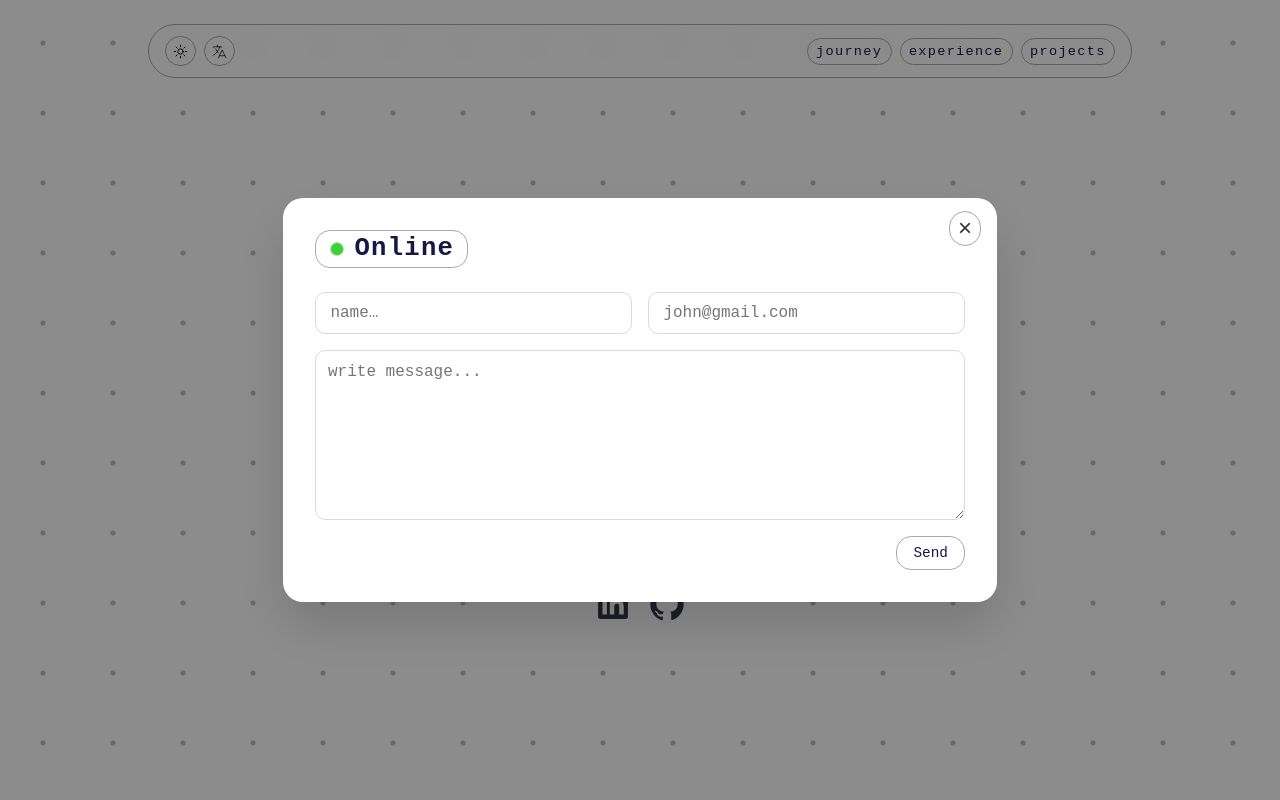
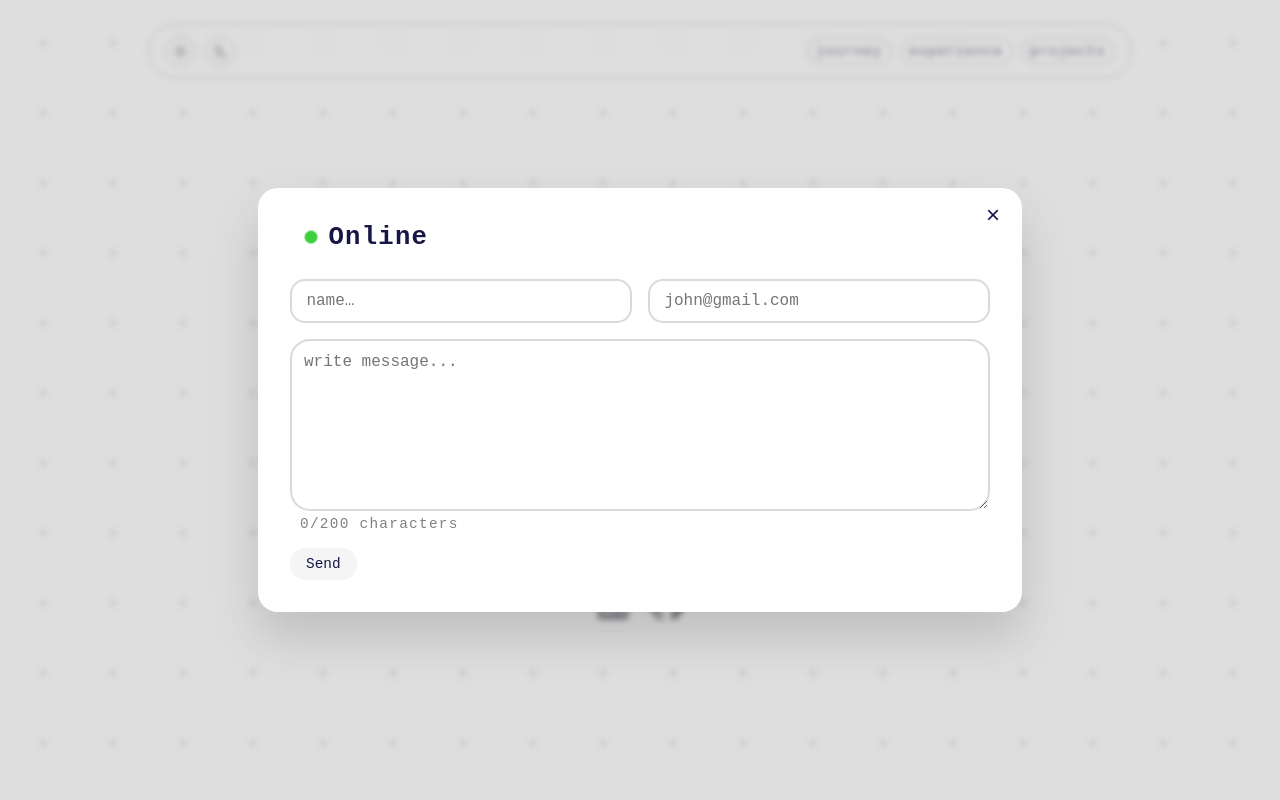
Before and after one commit to nicantmac/personalportfolio, a React (Vite) app: page / in a window 1280 px wide. Both pictures are taken after a click on the button "Let's Talk". Shown: the top 800 px of the page. Built offline with nearby package versions, Linux system fonts and the light colour scheme.

Commit message:
First mod: Added modal popup when user clicks on talk btn Second mod: added error indication if user types beyond the limit, add adjacent css file to match ui/ux design

```diff
--- a/src/components/Modal.css
+++ b/src/components/Modal.css
@@ -2,13 +2,14 @@
 .modal-sec {
     position: fixed;
     inset: 0;
-    z-index: 1000;
+    z-index: 500;
 }
 
 .modal-backdrop {
     position: fixed;
     inset: 0;
-    background: rgba(0, 0, 0, 0.45);
+    backdrop-filter: blur(3px);
+    background: rgba(183, 183, 183, 0.45);
     display: flex;
     justify-content: center;
     align-items: center;
@@ -17,13 +18,11 @@
 
 /* --- Modal box --- */
 .modal-box {
-    position: relative;
-    background: var(--default-bg-color);
-    width: 100%;
-    max-width: 650px;
-    border-radius: 20px;
-    padding: 2rem;
-    box-shadow: 0 25px 50px rgba(0,0,0,0.15);
+    /*display: flex; flex-direction: row;*/
+    position: relative; padding: 2rem;
+    width: 100%; max-width: 700px;
+    border-radius: 20px; background: var(--default-bg-color);
+    box-shadow: 0 25px 50px rgba(0, 0, 0, 0.15);
     animation: modalFade 0.25s ease-out;
 }
 
@@ -33,53 +32,29 @@
     to   { opacity: 1; transform: scale(1); }
 }
 
-/* Close button */
-.modal-close {
-    position: absolute;
-    top: 0.8rem;
-    right: 1rem;
-    background: transparent;
-    border: var(--border-type);
-    border-radius: 50px;
-    padding: 0.15rem 0.5rem;
-    font-size: 1.5rem;
-    cursor: pointer;
-    color: #333;
-    transition: 0.2s;
-}
-.modal-close:hover {
-    background-color: var(--btn-color-hover);
+.x-btn {
+    position: absolute; top: 0.8rem; right: 1rem;
+    background: transparent; border-radius: 50px; border: none;
+    font-size: 1.5rem; color: var(--text-color);
+    cursor: pointer; transition: transform 0.35s ease;
 }
 
-/* --- Modal content --- */
-.modal-content {
-    display: flex;
-    flex-direction: column;
-    gap: 1.5rem;
+.modal-close:hover { transform: rotate(90deg); }
+
+.modal-content { display: flex; flex-direction: column; gap: 1.5rem; }
+
+.modal-content header {
+    display: flex; gap: 0.6rem;
+    align-items: center; justify-content: center;
+    padding: 0.2rem 0.8rem;  width: fit-content;
+    border-radius: var(--radius-pill);
 }
 
-/* Header */
-.modal-header {
-    display: flex; gap: 0.6rem;
-    align-items: center; justify-content: center;
-    padding: 0.2rem 0.8rem;
-    border-radius: var(--radius-pill);
-    border: var(--border-type);
-    width: fit-content;
-}
+.modal-content header h2 { margin: 0; font-size: 1.6rem; }
 
-.modal-header h2 {
-    font-size: 1.6rem;
-    margin: 0;
-    font-weight: 600;
-}
-
-/* Online indicator */
 .blinker {
-    width: 11px;
-    height: 11px;
-    background: limegreen;
-    border-radius: 50%;
+    width: 11px; height: 11px;
+    background: limegreen; border-radius: 50%;
     animation: blink 1s infinite;
 }
 
@@ -89,65 +64,64 @@
     100% { transform: scale(0.8); opacity: 1; }
 }
 
-/* --- Form layout --- */
 .modal-form {
     display: flex;
     flex-direction: column;
     gap: 1rem;
 }
 
-.modal-row {
-    display: flex;
-    gap: 1rem;
-}
+.modal-form .info { display: flex; gap: 1rem; }
 
 /* When stacking elements (textareas etc) */
-.modal-row textarea {
+.write-msg {
     width: 100%;
+    box-sizing: border-box;
     padding: 0.75rem;
     font-size: 1rem;
     resize: vertical;
-    border-radius: 10px;
-    border: 1px solid #dadada;
-    outline: none;
+    border-radius: 20px;
+    border: 2px solid #dadada;
     font-family: inherit;
+    transition: border-color 0.4s ease;
 }
-.modal-row textarea:focus {
-    border-color: #333;
+.write-msg:focus { border-color: #656565; }
+
+.write-msg.error { border-color: red; animation: shake 0.3s ease}
+
+@keyframes shake {
+    0% { transform: translateX(0); }
+    25% { transform: translateX(-3px); }
+    50% { transform: translateX(3px); }
+    75% { transform: translateX(-1px); }
+    100% { transform: translateX(0); }
 }
 
 /* Inputs */
-.modal-row input {
+.modal-form .info input {
     flex: 1;
     padding: 0.7rem 0.9rem;
-    border-radius: 10px;
-    border: 1px solid #dadada;
+    border-radius: 15px;
+    border: 2px solid #dadada;
     font-size: 1rem;
     outline: none;
     font-family: inherit;
+    transition: border-color 0.4s ease;
 }
-.modal-row input:focus {
-    border-color: #333;
-}
-
-/* Actions */
-.modal-actions {
-    display: flex;
-    justify-content: flex-end;
-}
+.modal-form .info input:focus { border-color: #656565; }
 
 .modal-submit {
+    width: fit-content;
     padding: 0.5rem 1rem;
-    border: var(--border-type);
+    border: none;
     font-size: 0.9rem; font-family: var(--base-font), sans-serif;
-    background: transparent;
+    background: #f5f5f5;
     color: var(--text-color);
     border-radius: var(--radius-pill);
     cursor: pointer;
     transition: all 0.2s ease-in-out;
 }
 .modal-submit:hover {
-    background-color: var(--btn-color-hover);
+    background-color: #f1f1f1;
     transform: translateY(-1px);
 }
 
--- a/src/components/Modal.jsx
+++ b/src/components/Modal.jsx
@@ -1,24 +1,31 @@
+import { useState } from "react";
 import "./Modal.css";
+
 function Modal({ isOpen, onClose }) {
+    const [areaText, setAreaText] = useState("");
+    const maxLength = 200;
+
     if (!isOpen) return null; // don't render anything if closed
-
     const stopPropagation = (e) => e.stopPropagation();
 
     return (
         <section className="modal-sec">
             {/* Backdrop */}
             <div className="modal-backdrop" onClick={onClose}>
+
                 {/* Modal box */}
                 <div className="modal-box" onClick={stopPropagation}>
-                    <button className="modal-close" onClick={onClose}>×</button>
+                    <button className="x-btn" onClick={onClose}>×</button>
+
                     <div className="modal-content">
-                        <header className="modal-header">
+                        <header>
                             <span className="blinker"></span>
                             <h2 id="contact-modal-title">Online</h2>
                         </header>
+
                         {/* Contact form */}
                         <form className="modal-form">
-                            <div className="modal-row">
+                            <div className="info">
                                 <label htmlFor="name" className="sr-only">Name</label>
                                 <input id="name" name="name" type="text" placeholder="name…" required/>
 
@@ -26,19 +33,21 @@ function Modal({ isOpen, onClose }) {
                                 <input id="email" name="email" type="email" placeholder="john@gmail.com" required/>
                             </div>
 
-                            <div className="modal-row">
+                            <div>
                                 <label htmlFor="message" className="sr-only">Message</label>
                                 <textarea
-                                    id="message"
-                                    name="message"
+                                    className={`write-msg ${areaText.length > maxLength ? "error" : ""}`}
+                                    id="message" name="message"
+                                    value={areaText}
+                                    onChange={(e) => setAreaText(e.target.value)}
                                     placeholder="write message..."
                                     rows={8}
                                 />
+                                <div style={{ marginLeft: "10px", textAlign: "left", fontSize: "0.9em", color: areaText.length > maxLength ? "#ff6a63" : "gray" }}>
+                                    {areaText.length}/{maxLength} characters
+                                </div>
                             </div>
-
-                            <div className="modal-actions">
-                                <button type="submit" className="modal-submit">Send</button>
-                            </div>
+                            <button type="submit" className="modal-submit">Send</button>
                         </form>
                     </div>
                 </div>
```
